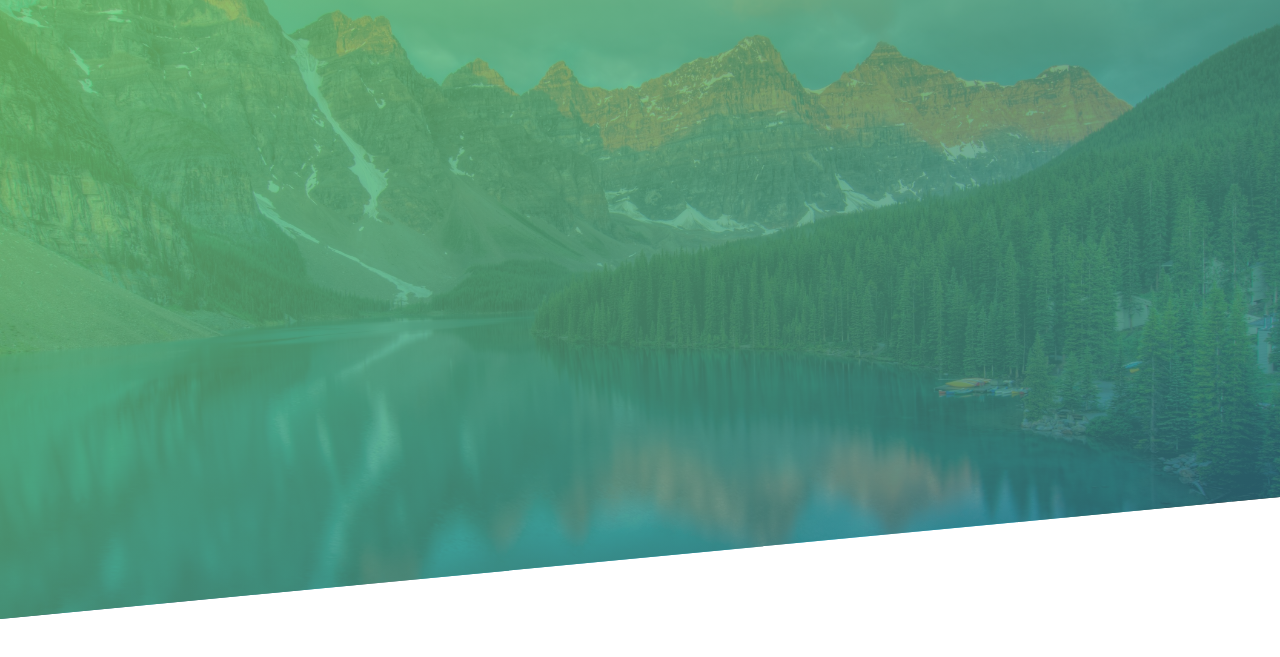
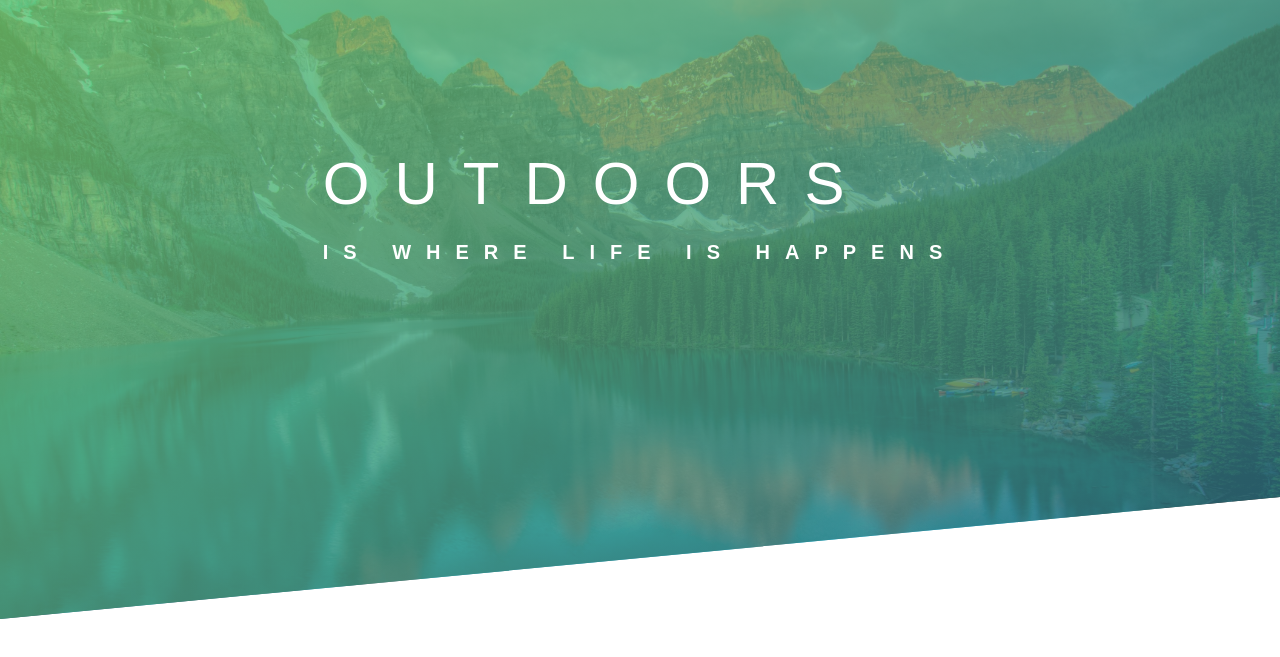
Before and after one commit to 005LuxmiSaini/learning_css_scss, a plain HTML site: page Natours_project/index.html in a window 1280 px wide. Shown: the part 103-760 px from the top of the page. Drawn offline with Linux system fonts and the light colour scheme.

Commit message:
save all

```diff
--- a/Natours_project/index.html
+++ b/Natours_project/index.html
@@ -12,6 +12,13 @@
             <img src="/img.png" alt="logo" class="logo">
 
         </div>
+        <div class="txt-box">
+           <h1 class="heading-primary">
+            <span class="heading-primary-main">Outdoors</span>
+            <span class="heading-primary-sub">Is where life is happens</span>
+        </h1>
+        </div>
+
     </header>
 </body>
 </html>
--- a/Natours_project/style.css
+++ b/Natours_project/style.css
@@ -42,3 +42,30 @@ body{
    height: 25px;
 
 }
+.txt-box{
+    position: absolute;
+    top:40% ;
+    left: 50%;
+    transform: translate(-50% ,-50%);
+}
+
+.heading-primary{
+    color: #fff;
+    text-transform: uppercase;
+
+}
+
+.heading-primary-main{
+    display: block;
+   letter-spacing: 25px;
+    font-size:60px ;
+    font-weight: 400;
+}
+.heading-primary-sub{
+    display: block;
+    font-size: 20px;
+    font-weight: 700;
+    text-transform: uppercase;
+    letter-spacing: 15px;
+
+}
```
